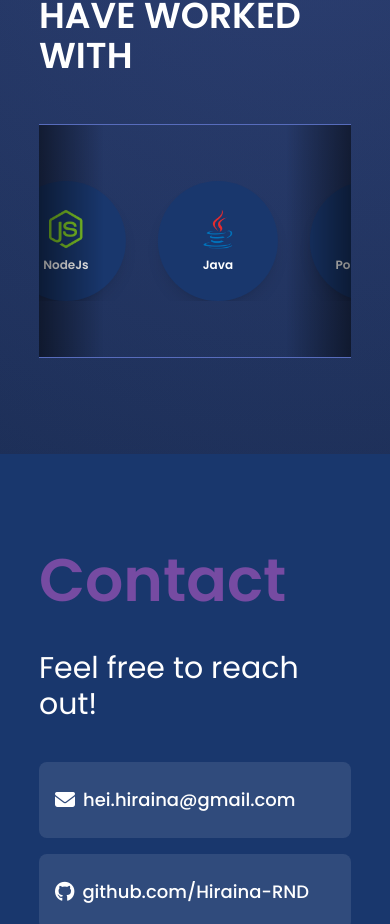
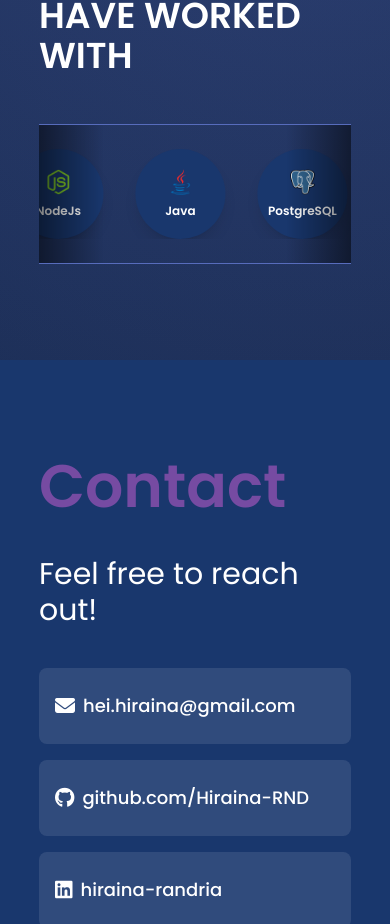
Before and after one commit to Hiraina-RND/portfolio, a React (Vite) app: page / in a window 390 px wide. Shown: the part 3016-3940 px from the top of the page. Built offline with nearby package versions, Linux system fonts and the light colour scheme.

Commit message:
style: adjust carousel size for mobile view

```diff
--- a/src/components/skills/Skills.jsx
+++ b/src/components/skills/Skills.jsx
@@ -30,7 +30,7 @@ function Skills() {
     return (
         <section id="skills" className="skills-section flex flex-col gap-12 px-[10%] py-24">
             <h2 className="text-white text-4xl font-semibold">TECHNOLOGIES I HAVE WORKED WITH</h2>
-            <div className="infinite-carousel relative py-14">
+            <div className="infinite-carousel max-lg:py-6 relative py-14">
                 <div className="shadow-left absolute left-0 top-0 h-full w-16 bg-gradient-to-r from-black/50 to-transparent z-10"></div>
                 <div className="shadow-right absolute right-0 top-0 h-full w-16 bg-gradient-to-l from-black/50 to-transparent z-10"></div>
                 <div className="scroll-container overflow-x-hidden w-[100%]">
--- a/src/components/skills/TechItem.jsx
+++ b/src/components/skills/TechItem.jsx
@@ -2,7 +2,7 @@ import "./techItem.css"
 
 function TechItem({ name, icon }) {
     return (
-        <div className="tech-item h-[120px] w-[120px] flex flex-col items-center justify-center gap-2 shadow-lg p-10 rounded-full">
+        <div className="tech-item max-lg:h-[90px] max-lg:w-[90px] max-lg:p-8 h-[120px] w-[120px] flex flex-col items-center justify-center gap-2 shadow-lg p-10 rounded-full">
             {icon && <img src={icon} alt={name} className="tech-icon h-[60px] w-[60px]" />}
             <span className="text-white text-xs font-semibold">{name}</span>
         </div>
```
